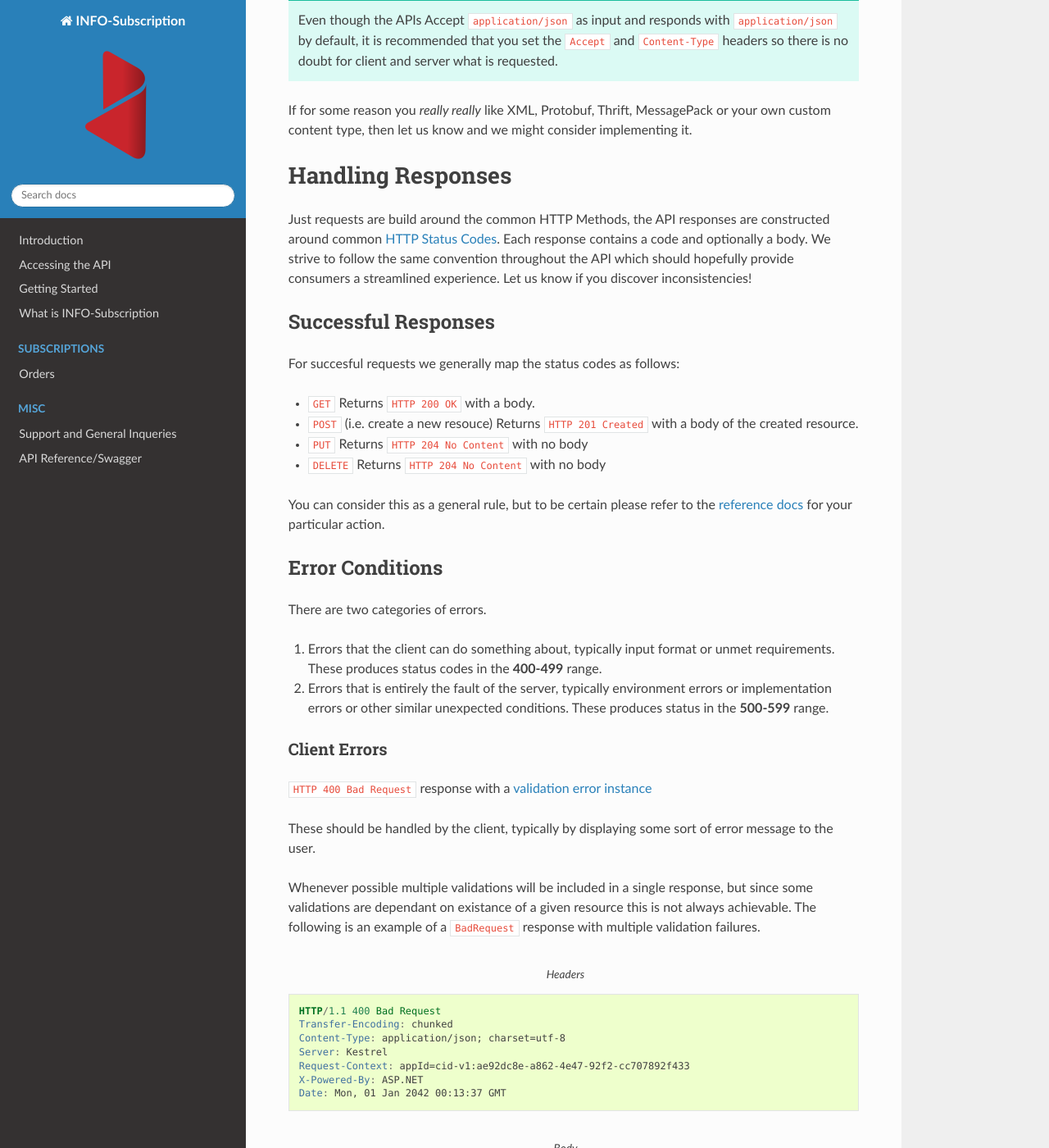
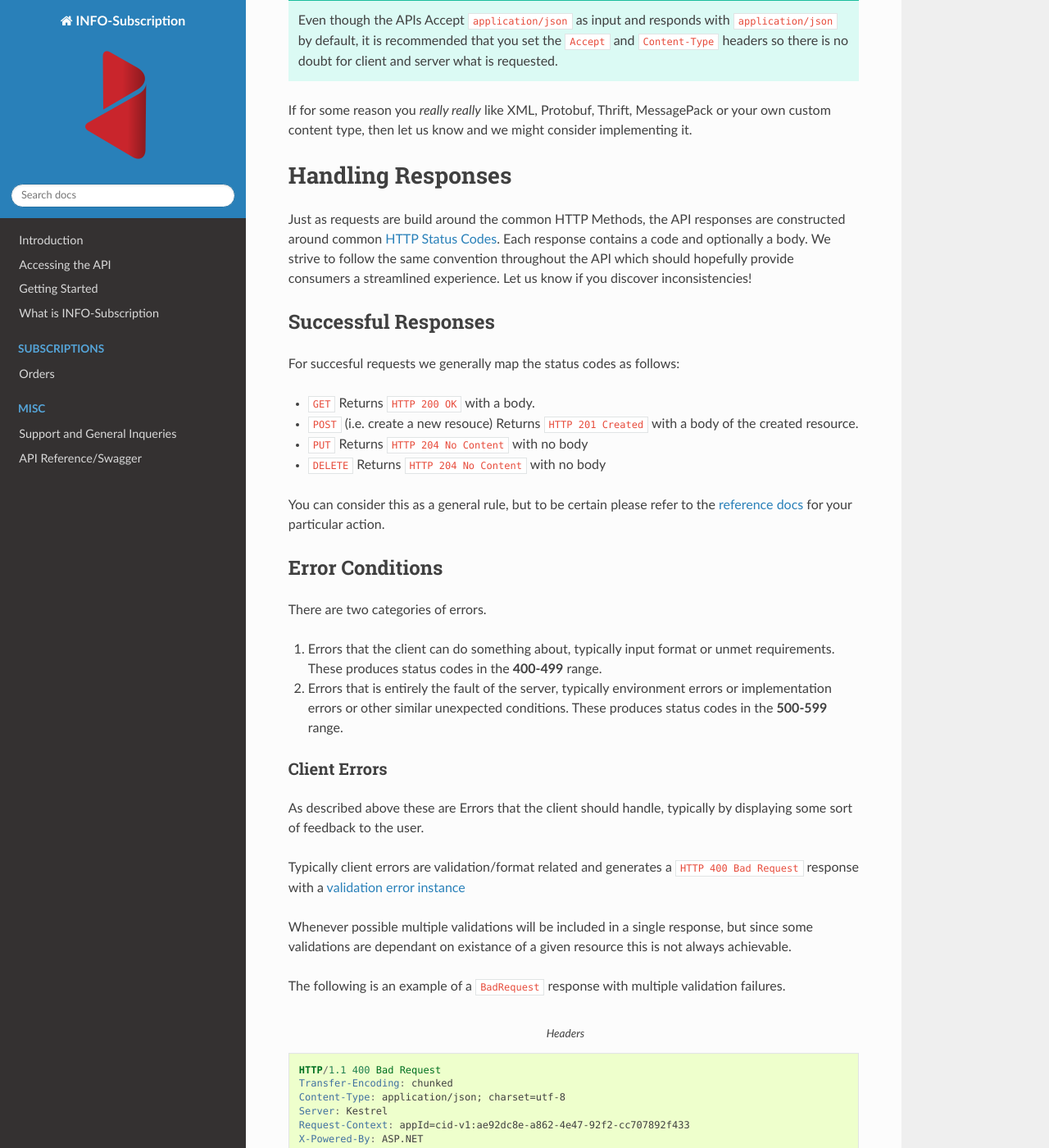
Before and after one commit to infosoftas/info-subscription-doc, a Sphinx documentation site: the page built from source/general/requests-responses.rst, in a window 1280 px wide and 1400 px high, scrolled down 481 px. Shown: the whole window at 82% size. Built offline with Sphinx 7.4.7 and the Read the Docs theme 2.0.0, drawn with Linux system fonts in a browser that asks for light colours; formulas are drawn with MathJax 3; some of the changed text lies outside the part shown.

Commit message:
Minor adjustments to the request-response article

```diff
--- a/source/general/requests-responses.rst
+++ b/source/general/requests-responses.rst
@@ -1,5 +1,4 @@
 .. _requests-responses:
-
 
 Building Requests
 =================
@@ -23,7 +22,7 @@ If for some reason you *really really* like XML, Protobuf, Thrift, MessagePack o
 Handling Responses
 ==================
 
-Just requests are build around the common HTTP Methods, the API responses are constructed around common `HTTP Status Codes <https://developer.mozilla.org/en-US/docs/Web/HTTP/Status>`_.
+Just as requests are build around the common HTTP Methods, the API responses are constructed around common `HTTP Status Codes <https://developer.mozilla.org/en-US/docs/Web/HTTP/Status>`_.
 Each response contains a code and optionally a body.
 We strive to follow the same convention throughout the API which should hopefully provide consumers a streamlined experience.
 Let us know if you discover inconsistencies!
@@ -48,16 +47,16 @@ There are two categories of errors.
     These produces status codes in the **400-499** range.
 
 #.  Errors that is entirely the fault of the server, typically environment errors or implementation errors or other similar unexpected conditions.
-    These produces status in the **500-599** range.
+    These produces status codes in the **500-599** range.
 
 Client Errors
 ~~~~~~~~~~~~~
+As described above these are Errors that the client should handle, typically by displaying some sort of feedback to the user.
 
-``HTTP 400 Bad Request`` response with a `validation error instance <http://s4api-dev.azurewebsites.net/swagger/#model-ValidationResultModel>`_
-
-These should be handled by the client, typically by displaying some sort of error message to the user.
+Typically client errors are validation/format related and generates a ``HTTP 400 Bad Request`` response with a `validation error instance <http://s4api-dev.azurewebsites.net/swagger/#model-ValidationResultModel>`_
 
 Whenever possible multiple validations will be included in a single response, but since some validations are dependant on existance of a given resource this is not always achievable.
+
 The following is an example of a ``BadRequest`` response with multiple validation failures.
 
 .. code-block:: http
@@ -98,6 +97,8 @@ The following is an example of a ``BadRequest`` response with multiple validatio
         ]
     }
 
+Authentication and Authorization errors are strictly speaking also client errors, but the response and the meaning are covered in the :ref:`authentication section <requests-responses-auth>`
+
 Server Errors
 ~~~~~~~~~~~~~
 Generally speaking the APIs responds with either ``HTTP 500 Internal Server Error`` or ``HTTP 503 Service Unavailable``.
@@ -145,6 +147,5 @@ An example `401` response:
     Date: Mon, 01 Jan 2042 00:13:37 GMT
     Content-Length: 0
 
-
 .. Tip::
     While you are most likely to receive these types of responses during development and testing, we recommend you at least handle and log such errors so you have something to debug.
```
Also changed, not shown: other parts of source/general/requests-responses.rst (+2 -1 lines).
